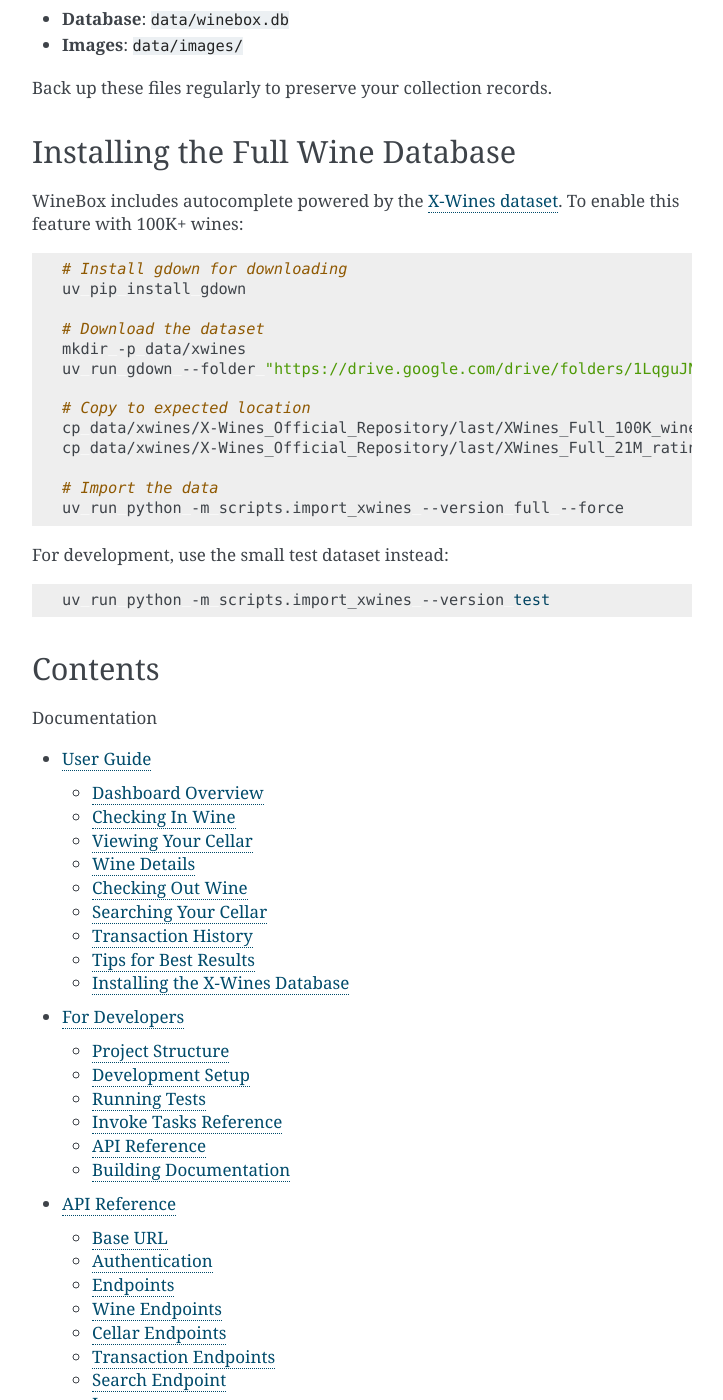
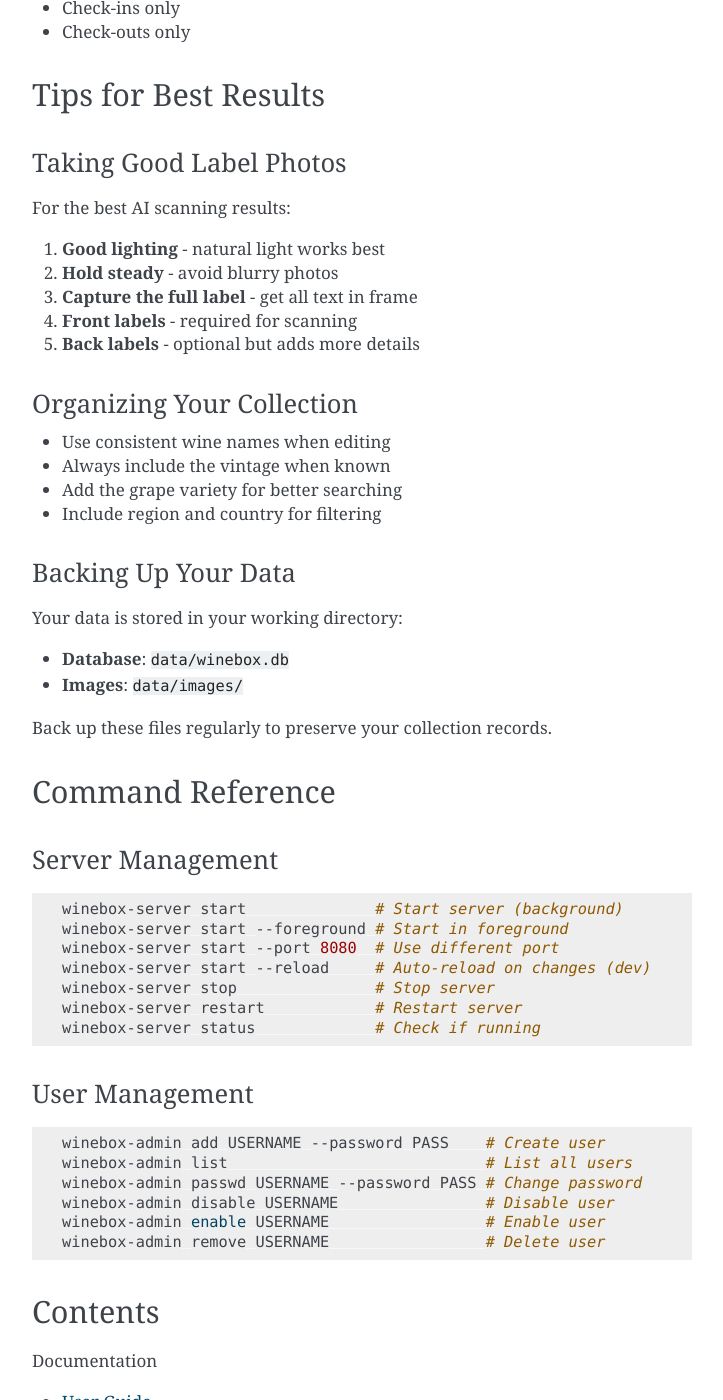
Before and after one commit to jdrumgoole/winebox, a Sphinx documentation site: the page built from docs/index.md, in a window 1280 px wide and 1400 px high, scrolled down 9045 px. Shown: the whole window, without its empty margins (388-1111 px from the left). Built offline with Sphinx 7.4.7, drawn with Linux system fonts in a browser that asks for light colours; some of the changed text lies outside the part shown.

Commit message:
docs: Update documentation for installed package usage
- Replace uv commands with installed CLI commands (winebox-server, winebox-admin)
- Add pip/pipx installation instructions
- Move X-Wines database setup to For Developers section
- Add command reference section for server and user management

Co-Authored-By: Claude Opus 4.5 <noreply@anthropic.com>

````diff
--- a/docs/index.md
+++ b/docs/index.md
@@ -19,29 +19,61 @@ WineBox helps you keep track of your wine collection with ease:
 
 ### Installation
 
+Install WineBox using pip:
+
 ```bash
-# Clone the repository
-git clone <repository-url>
-cd winebox
+pip install winebox
+```
 
-# Install dependencies
-uv sync --all-extras
+Or with pipx for isolated installation:
 
-# Start the server
-uv run python -m invoke start
+```bash
+pipx install winebox
+```
+
+### Starting the Server
+
+```bash
+# Start WineBox server
+winebox-server start
+
+# Start on a different port
+winebox-server start --port 8080
+
+# Check server status
+winebox-server status
+
+# Stop the server
+winebox-server stop
+```
+
+### Creating Your First User
+
+```bash
+winebox-admin add myusername --password mypassword
 ```
 
 ### First Login
 
 1. Open your browser to **http://localhost:8000/static/index.html**
-2. Create a user account:
-   ```bash
-   uv run winebox-admin add myusername --password mypassword
-   ```
-3. Log in with your username and password
+2. Log in with the username and password you created
 
 ![Login Page](images/login-page.png)
 *The WineBox login page*
+
+### Setting Up AI Label Scanning (Optional)
+
+WineBox can use Claude Vision AI for intelligent label scanning. To enable it:
+
+1. Get an API key from [Anthropic](https://console.anthropic.com/)
+2. Set the environment variable:
+   ```bash
+   export WINEBOX_ANTHROPIC_API_KEY=your-api-key-here
+   ```
+
+Without an API key, WineBox falls back to Tesseract OCR. Install it with:
+- **macOS**: `brew install tesseract`
+- **Ubuntu/Debian**: `sudo apt-get install tesseract-ocr`
 
 ## Using WineBox
 
@@ -151,35 +183,35 @@ For the best AI scanning results:
 
 ### Backing Up Your Data
 
-Your data is stored in:
+Your data is stored in your working directory:
 - **Database**: `data/winebox.db`
 - **Images**: `data/images/`
 
 Back up these files regularly to preserve your collection records.
 
-## Installing the Full Wine Database
+## Command Reference
 
-WineBox includes autocomplete powered by the [X-Wines dataset](https://github.com/rogerioxavier/X-Wines). To enable this feature with 100K+ wines:
+### Server Management
 
 ```bash
-# Install gdown for downloading
-uv pip install gdown
-
-# Download the dataset
-mkdir -p data/xwines
-uv run gdown --folder "https://drive.google.com/drive/folders/1LqguJNV-aKh1PuWMVx5ELA61LPfGfuu_?usp=sharing" -O data/xwines/
-
-# Copy to expected location
-cp data/xwines/X-Wines_Official_Repository/last/XWines_Full_100K_wines.csv data/xwines/
-cp data/xwines/X-Wines_Official_Repository/last/XWines_Full_21M_ratings.csv data/xwines/
-
-# Import the data
-uv run python -m scripts.import_xwines --version full --force
+winebox-server start              # Start server (background)
+winebox-server start --foreground # Start in foreground
+winebox-server start --port 8080  # Use different port
+winebox-server start --reload     # Auto-reload on changes (dev)
+winebox-server stop               # Stop server
+winebox-server restart            # Restart server
+winebox-server status             # Check if running
 ```
 
-For development, use the small test dataset instead:
+### User Management
+
 ```bash
-uv run python -m scripts.import_xwines --version test
+winebox-admin add USERNAME --password PASS    # Create user
+winebox-admin list                            # List all users
+winebox-admin passwd USERNAME --password PASS # Change password
+winebox-admin disable USERNAME                # Disable user
+winebox-admin enable USERNAME                 # Enable user
+winebox-admin remove USERNAME                 # Delete user
 ```
 
 ## Contents
````
Also changed, not shown: docs/user-guide.md (+48 -48 lines).
